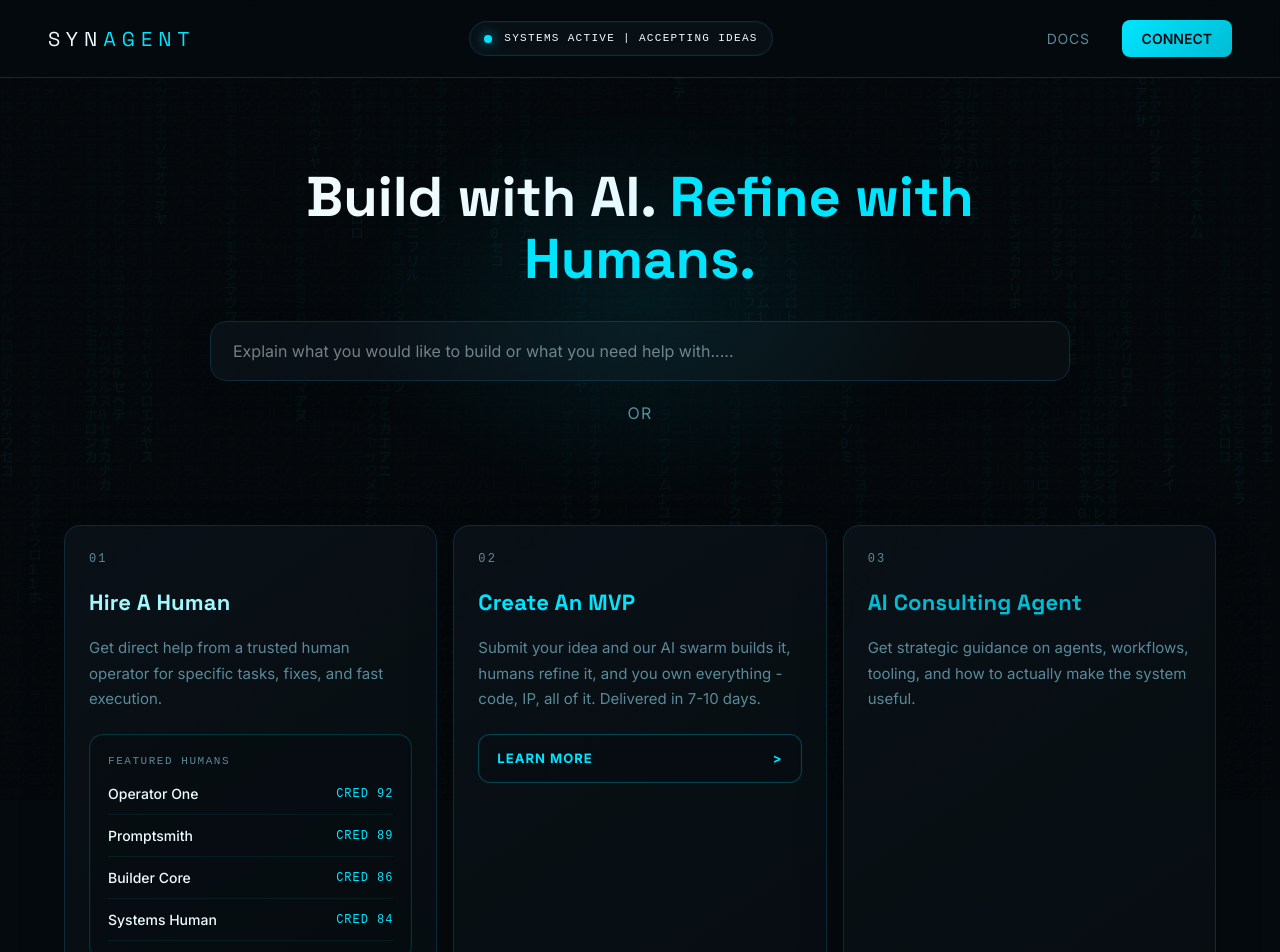
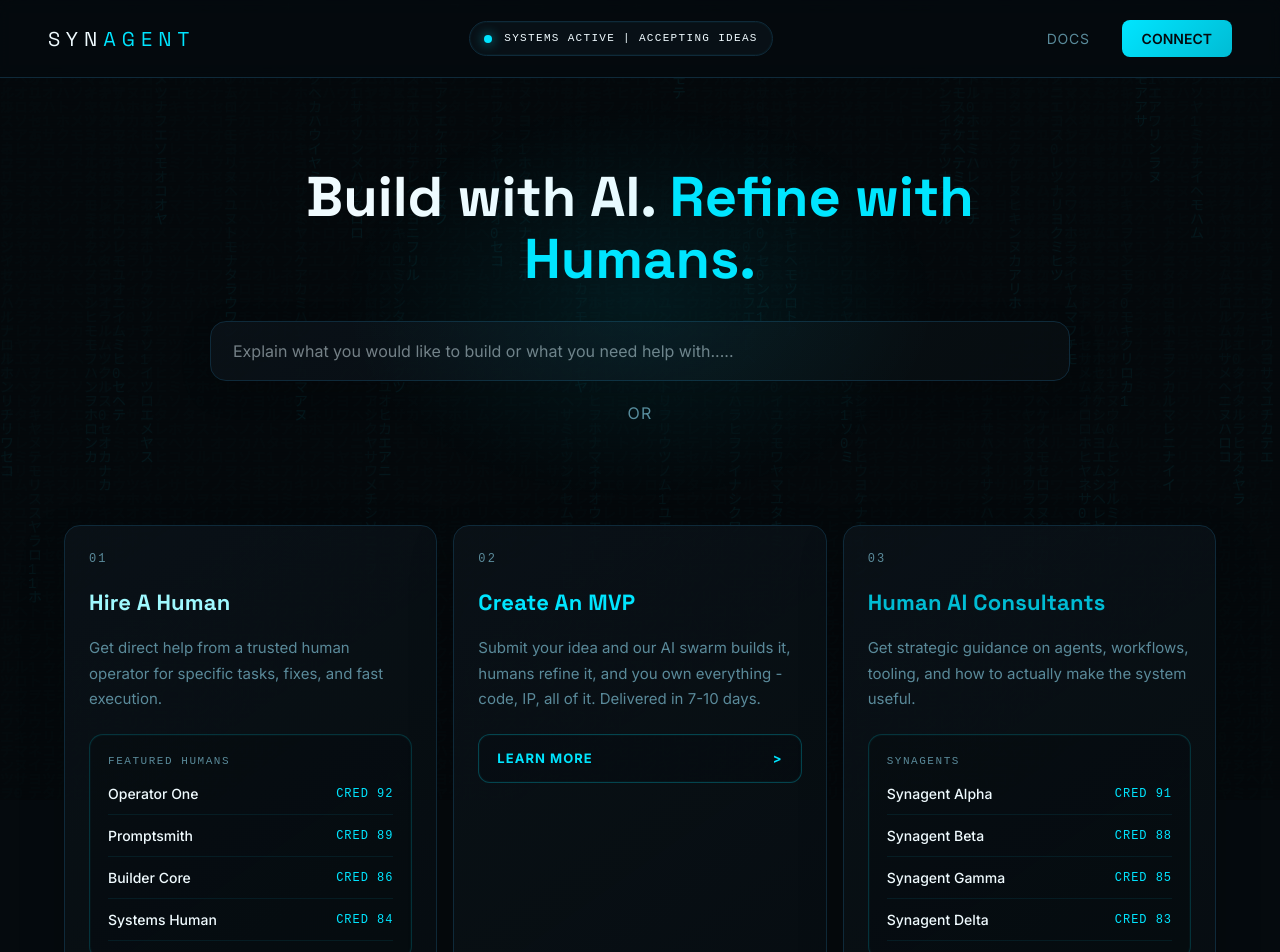
Before and after one commit to Bendr-20/synagent, a Next.js app: page / in a window 1280 px wide. Shown: the top 952 px of the page. Built offline with nearby package versions, Linux system fonts and the light colour scheme.

Commit message:
Add synagents module to consultants card

```diff
--- a/src/app/page.tsx
+++ b/src/app/page.tsx
@@ -445,9 +445,15 @@ export default function Home() {
     },
     {
       number: "03",
-      title: "AI Consulting Agent",
+      title: "Human AI Consultants",
       description: "Get strategic guidance on agents, workflows, tooling, and how to actually make the system useful.",
       titleColor: goldDark,
+      featuredHumans: [
+        { name: "Synagent Alpha", cred: 91 },
+        { name: "Synagent Beta", cred: 88 },
+        { name: "Synagent Gamma", cred: 85 },
+        { name: "Synagent Delta", cred: 83 },
+      ],
     },
   ];
 
@@ -651,7 +657,7 @@ export default function Home() {
                   textTransform: "uppercase",
                   marginBottom: "14px",
                 }}>
-                  Featured Humans
+                  {card.number === "03" ? "Synagents" : "Featured Humans"}
                 </div>
                 <div style={{ display: "flex", flexDirection: "column", gap: "10px" }}>
                   {card.featuredHumans.map((human) => (
```
